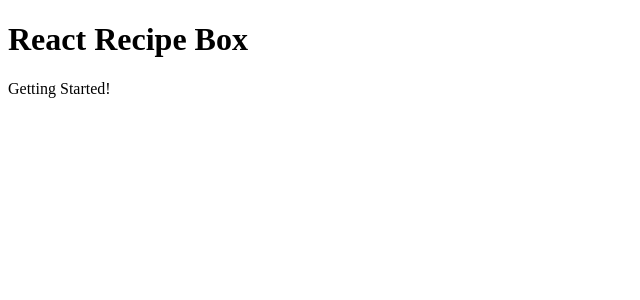
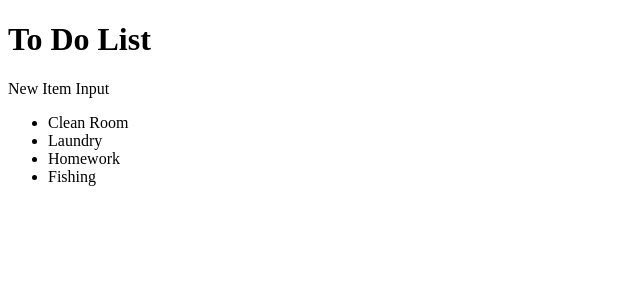
Before and after one commit to jriall/react-recipe-box, a React (Create React App) app: page / in a window 1280 px wide. Shown: the top 300 px of the page, without its empty margins (0-640 px from the left). Built offline with nearby package versions, Linux system fonts and the light colour scheme.

Commit message:
completed basic display functionality

```diff
--- /dev/null
+++ b/src/components/ListItem.js
@@ -0,0 +1,7 @@
+import React from "react";
+
+const ListItem = (props) => {
+  return <li className="list-item">{props.item}</li>;
+}
+
+export default ListItem;
--- /dev/null
+++ b/src/components/NewItemInput.js
@@ -0,0 +1,11 @@
+import React from "react";
+
+const NewItemInput = (props) => {
+  return (
+    <div className="new-item-input">
+      <p>New Item Input</p>
+    </div>
+  );
+};
+
+export default NewItemInput;
--- a/src/containers/App.js
+++ b/src/containers/App.js
@@ -1,15 +1,19 @@
-import React, { Component } from 'react';
+import React, { Component } from "react";
+import ListAndControlsContainer from "./ListAndControlsContainer";
 
 class App extends Component {
+  constructor(props) {
+    super(props);
+    this.state = {
+      list: ["Clean Room", "Laundry", "Homework", "Fishing"],
+    };
+  }
+
   render() {
     return (
       <div className="App">
-        <header className="App-header">
-          <h1>React Recipe Box</h1>
-        </header>
-        <p className="App-intro">
-          Getting Started!
-        </p>
+        <h1>To Do List</h1>
+        <ListAndControlsContainer list={this.state.list} />
       </div>
     );
   }
--- /dev/null
+++ b/src/containers/ListAndControlsContainer.js
@@ -0,0 +1,14 @@
+import React from "react";
+import ListContainer from "./ListContainer";
+import NewItemInput from "../components/NewItemInput";
+
+const ListAndControlsContainer = (props) => {
+  return (
+    <div className="list-and-controls-container">
+      <NewItemInput />
+      <ListContainer list={props.list} />
+    </div>
+  );
+};
+
+export default ListAndControlsContainer;
--- /dev/null
+++ b/src/containers/ListContainer.js
@@ -0,0 +1,9 @@
+import React from 'react';
+import ListItem from '../components/ListItem';
+
+const ListContainer = (props) => {
+  const listItems = props.list.map(a => <ListItem item={a} />);
+  return <ul className="list-container">{listItems}</ul>;
+};
+
+export default ListContainer;
```
Also changed, not shown: src/components/list-item.js (deleted), src/components/new-item-input.js (deleted), src/containers/list-and-controls-container.js (deleted), src/containers/list-container.js (deleted), 1 other file (tests, documents, lock files or other folders).
